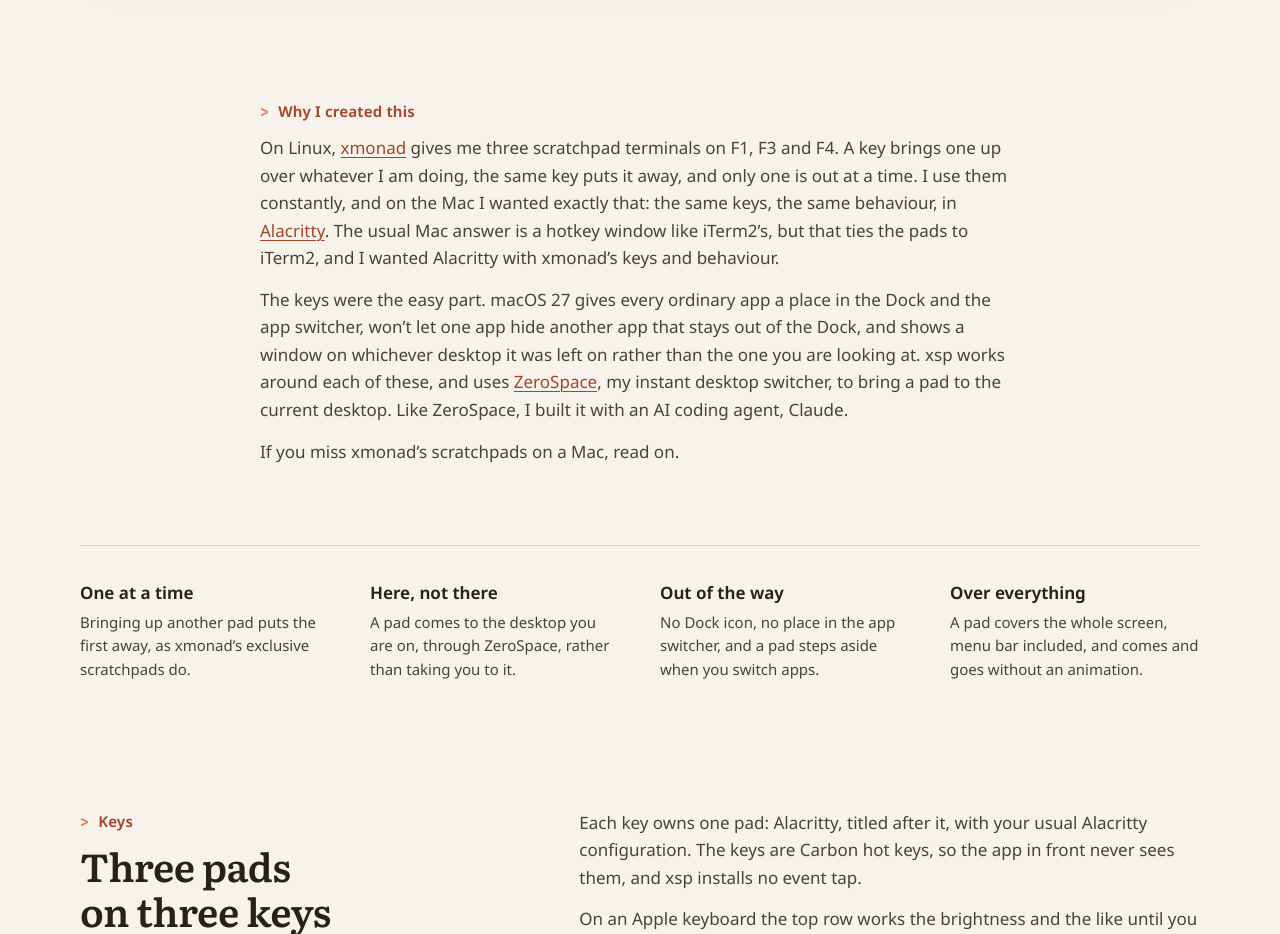
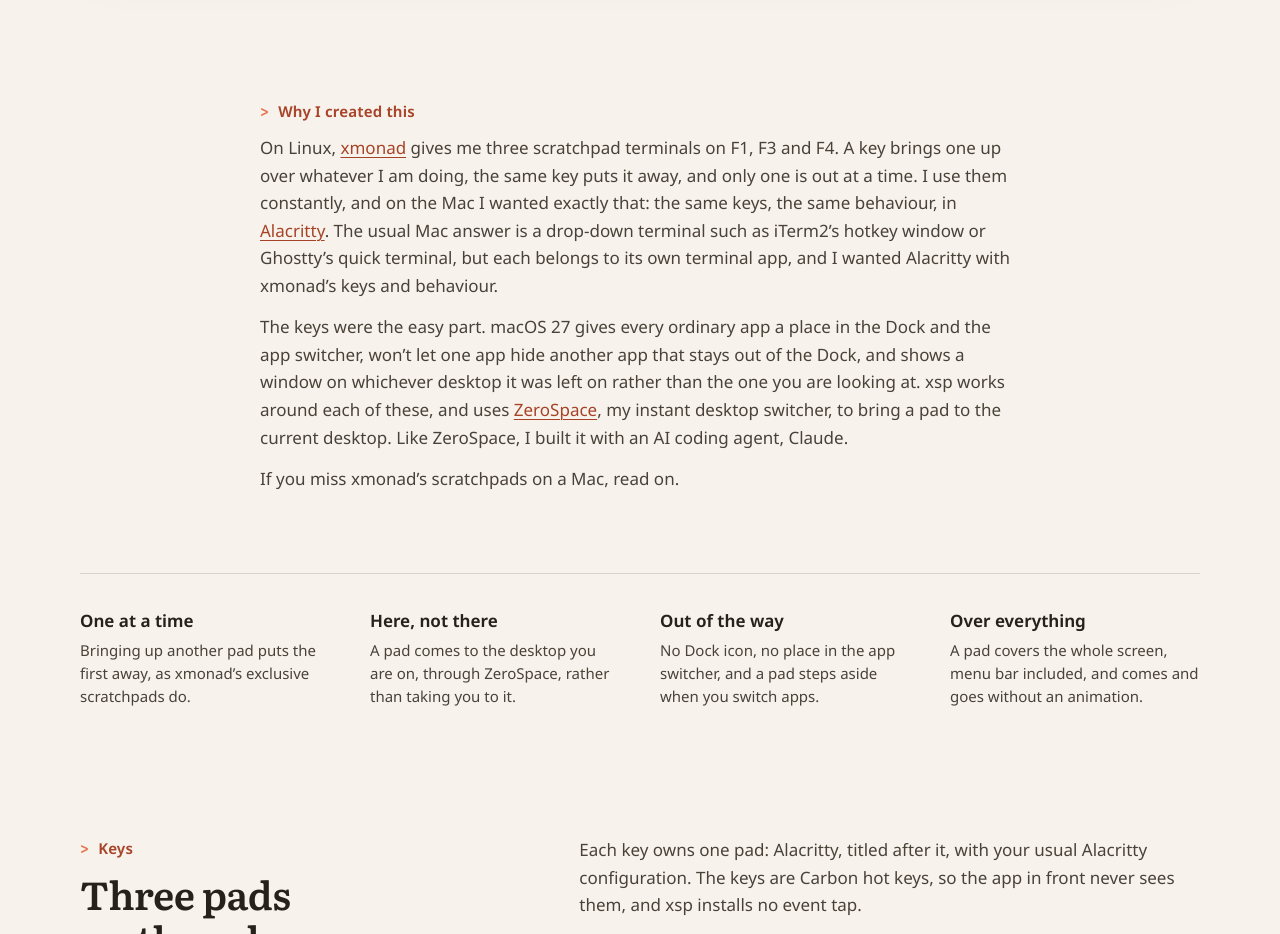
Before and after one commit to crazyboycjr/xsp, a plain HTML site: page site/index.html in a window 1280 px wide. Shown: the part 1321-2255 px from the top of the page. Drawn offline with Linux system fonts and the light colour scheme.

Commit message:
Name Ghostty's quick terminal beside iTerm2's hotkey window in why
Co-Authored-By: Claude Opus 5.5 <noreply@anthropic.com>
Claude-Session: https://claude.ai/code/session_01USCx12DzF9vGKrjs5iH4zc

```diff
--- a/site/index.html
+++ b/site/index.html
@@ -98,7 +98,7 @@
 
 <section class="why wrap" id="why" aria-labelledby="why-title">
   <h2 class="kicker" id="why-title">Why I created this</h2>
-  <p>On Linux, <a href="https://xmonad.org/">xmonad</a> gives me three scratchpad terminals on F1, F3 and F4. A key brings one up over whatever I am doing, the same key puts it away, and only one is out at a time. I use them constantly, and on the Mac I wanted exactly that: the same keys, the same behaviour, in <a href="https://alacritty.org/">Alacritty</a>. The usual Mac answer is a hotkey window like iTerm2&rsquo;s, but that ties the pads to iTerm2, and I wanted Alacritty with xmonad&rsquo;s keys and behaviour.</p>
+  <p>On Linux, <a href="https://xmonad.org/">xmonad</a> gives me three scratchpad terminals on F1, F3 and F4. A key brings one up over whatever I am doing, the same key puts it away, and only one is out at a time. I use them constantly, and on the Mac I wanted exactly that: the same keys, the same behaviour, in <a href="https://alacritty.org/">Alacritty</a>. The usual Mac answer is a drop-down terminal such as iTerm2&rsquo;s hotkey window or Ghostty&rsquo;s quick terminal, but each belongs to its own terminal app, and I wanted Alacritty with xmonad&rsquo;s keys and behaviour.</p>
   <p>The keys were the easy part. macOS 27 gives every ordinary app a place in the Dock and the app switcher, won&rsquo;t let one app hide another app that stays out of the Dock, and shows a window on whichever desktop it was left on rather than the one you are looking at. xsp works around each of these, and uses <a href="https://crazyboycjr.github.io/zerospace/">ZeroSpace</a>, my instant desktop switcher, to bring a pad to the current desktop. Like ZeroSpace, I built it with an AI coding agent, Claude.</p>
   <p>If you miss xmonad&rsquo;s scratchpads on a Mac, read on.</p>
 </section>
```
Also changed, not shown: 1 other file.
